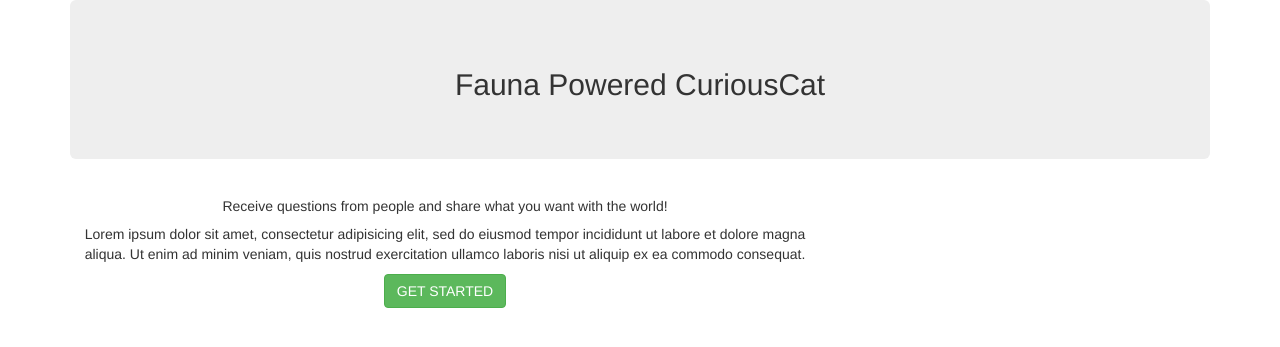
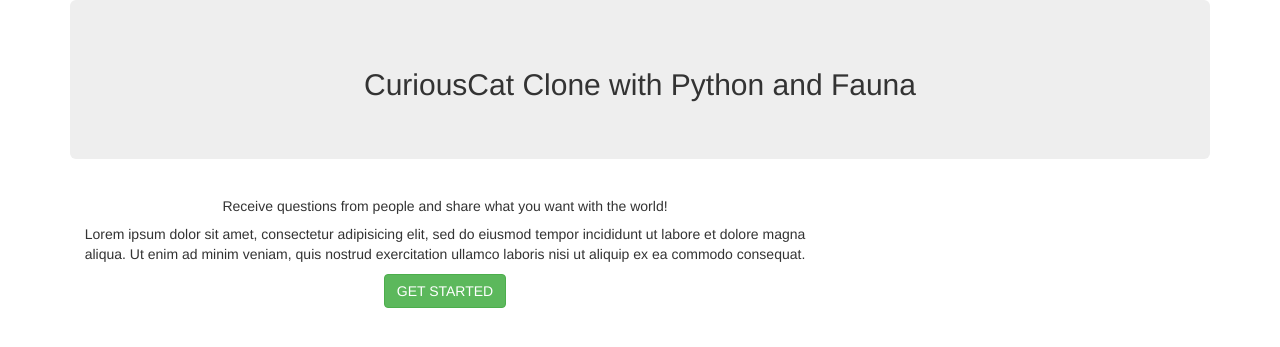
Before and after one commit to LordGhostX/fauna-curiouscat, a Flask app: page / in a window 1280 px wide. Shown: the top 347 px of the page. Run offline with Flask 2, Linux system fonts and the light colour scheme; some libraries are stand-ins or nearby versions.

Commit message:
added README

```diff
--- a/templates/ask-question.html
+++ b/templates/ask-question.html
@@ -5,7 +5,7 @@
   <div class="row justify-content-center">
     <div class="col-lg-12">
       <div class="jumbotron text-center p-4">
-        <h2>Fauna Powered CuriousCat</h2>
+        <h2>CuriousCat Clone with Python and Fauna</h2>
         <h5>Ask {{ username }} a Question</h5>
       </div>
     </div>
--- a/templates/dashboard.html
+++ b/templates/dashboard.html
@@ -5,7 +5,7 @@
   <div class="row justify-content-center">
     <div class="col-lg-12">
       <div class="jumbotron text-center p-4">
-        <h2>Fauna Powered CuriousCat</h2>
+        <h2>CuriousCat Clone with Python and Fauna</h2>
         <h5>Dashboard Overview</h5>
       </div>
     </div>
--- a/templates/index.html
+++ b/templates/index.html
@@ -5,7 +5,7 @@
   <div class="row justify-content-center">
     <div class="col-lg-12">
       <div class="jumbotron text-center">
-        <h2>Fauna Powered CuriousCat</h2>
+        <h2>CuriousCat Clone with Python and Fauna</h2>
       </div>
     </div>
     <div class="col-lg-8">
--- a/templates/login.html
+++ b/templates/login.html
@@ -5,7 +5,7 @@
   <div class="row justify-content-center">
     <div class="col-lg-12">
       <div class="jumbotron text-center p-4">
-        <h2>Fauna Powered CuriousCat</h2>
+        <h2>CuriousCat Clone with Python and Fauna</h2>
         <h5>Login to access your account!</h5>
       </div>
     </div>
--- a/templates/questions.html
+++ b/templates/questions.html
@@ -5,7 +5,7 @@
   <div class="row justify-content-center">
     <div class="col-lg-12">
       <div class="jumbotron text-center p-4" style="margin-bottom: 0px">
-        <h2>Fauna Powered CuriousCat</h2>
+        <h2>CuriousCat Clone with Python and Fauna</h2>
         <h5>{{ request.args.get("type", "all")|capitalize }} Profile Questions - {{ questions|length }} Results</h5>
       </div>
     </div>
--- a/templates/register.html
+++ b/templates/register.html
@@ -5,7 +5,7 @@
   <div class="row justify-content-center">
     <div class="col-lg-12">
       <div class="jumbotron text-center p-4">
-        <h2>Fauna Powered CuriousCat</h2>
+        <h2>CuriousCat Clone with Python and Fauna</h2>
         <h5>Create an account to get started!</h5>
       </div>
     </div>
--- a/templates/reply-question.html
+++ b/templates/reply-question.html
@@ -5,7 +5,7 @@
   <div class="row justify-content-center">
     <div class="col-lg-12">
       <div class="jumbotron text-center p-4">
-        <h2>Fauna Powered CuriousCat</h2>
+        <h2>CuriousCat Clone with Python and Fauna</h2>
         <h5>Reply Question</h5>
       </div>
     </div>
--- a/templates/view-profile.html
+++ b/templates/view-profile.html
@@ -5,7 +5,7 @@
   <div class="row justify-content-center">
     <div class="col-lg-12">
       <div class="jumbotron text-center p-4" style="margin-bottom: 0px">
-        <h2>Fauna Powered CuriousCat</h2>
+        <h2>CuriousCat Clone with Python and Fauna</h2>
         <h5>{{ username }} Profile Questions - {{ questions|length }} Results</h5>
       </div>
     </div>
--- a/templates/view-question.html
+++ b/templates/view-question.html
@@ -5,7 +5,7 @@
   <div class="row justify-content-center">
     <div class="col-lg-12">
       <div class="jumbotron text-center p-4">
-        <h2>Fauna Powered CuriousCat</h2>
+        <h2>CuriousCat Clone with Python and Fauna</h2>
         <h5>Viewing Question for {{ question.data.user_asked }}</h5>
       </div>
     </div>
```
Also changed, not shown: README.md (added), 1 other file.
